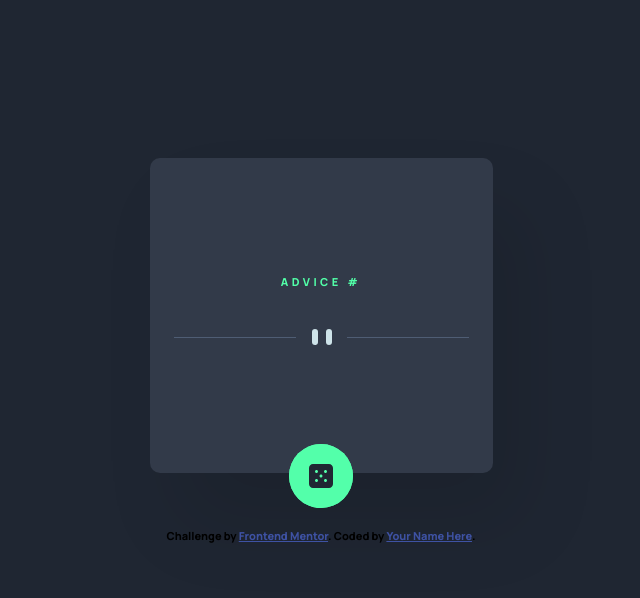
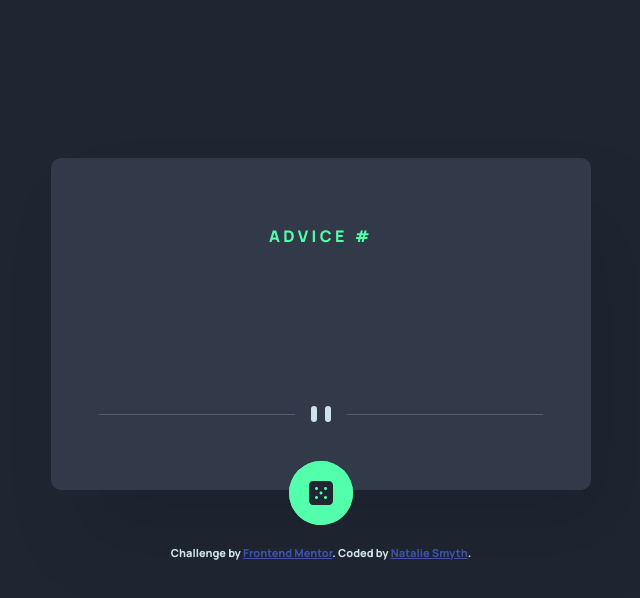
Before and after one commit to nataliesmyth/FEM-advice-generator, a plain HTML site: page index.html in a window 1536 px wide. Shown: the whole page, without its empty margins (447-1087 px from the left). Drawn offline with Linux system fonts and the light colour scheme; no server answers.

Commit message:
updated layout for large screens

```diff
--- a/index.html
+++ b/index.html
@@ -11,28 +11,20 @@
   <link rel="icon" type="image/png" sizes="32x32" href="./images/favicon-32x32.png">
 
   <title>Frontend Mentor | Advice generator app</title>
-
-  <!-- Feel free to remove these styles or customise in your own stylesheet 👍 -->
-  <style>
-    .attribution { font-size: 11px; text-align: center; }
-    .attribution a { color: hsl(228, 45%, 44%); }
-  </style>
 </head>
 <body>
   <main>
     <div class="container">
-      <h1 class="uppercase advice-number">Advice #<span id="adviceId"></span></h1>
+      <h1 class="uppercase advice-heading">Advice #<span id="adviceId"></span></h1>
       <p id="quote" class="advice-text"></p>
       <img class="divider-img" src="./images/pattern-divider-mobile.svg" alt="">
+      <img class="divider-img-desktop" src="./images/pattern-divider-desktop.svg" alt="">
       <button id="reload" class="btn"><img src="./images/icon-dice.svg" alt=""></button>
     </div>
   </main>
     <div class="attribution">
       Challenge by <a href="https://www.frontendmentor.io?ref=challenge" target="_blank">Frontend Mentor</a>.
-      Coded by <a href="#">Your Name Here</a>.
+      Coded by <a href="https://www.nataliesmyth.com">Natalie Smyth</a>.
     </div>
-
-
-
 </body>
 </html>
--- a/style.css
+++ b/style.css
@@ -9,6 +9,7 @@
     --ff-primary: 'Manrope', sans-serif;
 
     --fs-small: 0.6875rem;
+    --fs-medium: 0.8125;
     --fs-large: 1.5rem;
 
     --fw-primary: 800;
@@ -60,7 +61,7 @@ main {
     text-transform: uppercase;
 }
 
-.advice-number {
+.advice-heading {
     color: hsl(var(--clr-neon-green));
     font-size: var(--fs-small);
     letter-spacing: 0.21606rem; ;
@@ -73,6 +74,10 @@ main {
 
 .divider-img {
     padding-block-end: .75em;
+}
+
+.divider-img-desktop {
+    display: none;
 }
 
 button {
@@ -91,7 +96,36 @@ button {
 }
 
 .attribution {
+    font-size: 11px;
+    text-align: center;
     position: relative;
     margin-block-start: 2em;
     padding-block-start: 3em;
+    color: hsl(var(--clr-light-cyan));
 }
+
+.attribution a {
+    color: hsl(228, 45%, 44%);
+}
+
+@media (min-width: 90rem) {
+    .container {
+        width: 33.75rem;
+        height: 20.75rem;
+        justify-content: space-evenly;
+    }
+
+    .advice-heading {
+        font-size: var(--fs-medium);
+    }
+
+    .divider-img {
+        display: none;
+    }
+
+    .divider-img-desktop {
+        display: block;
+    }
+
+
+}
```
